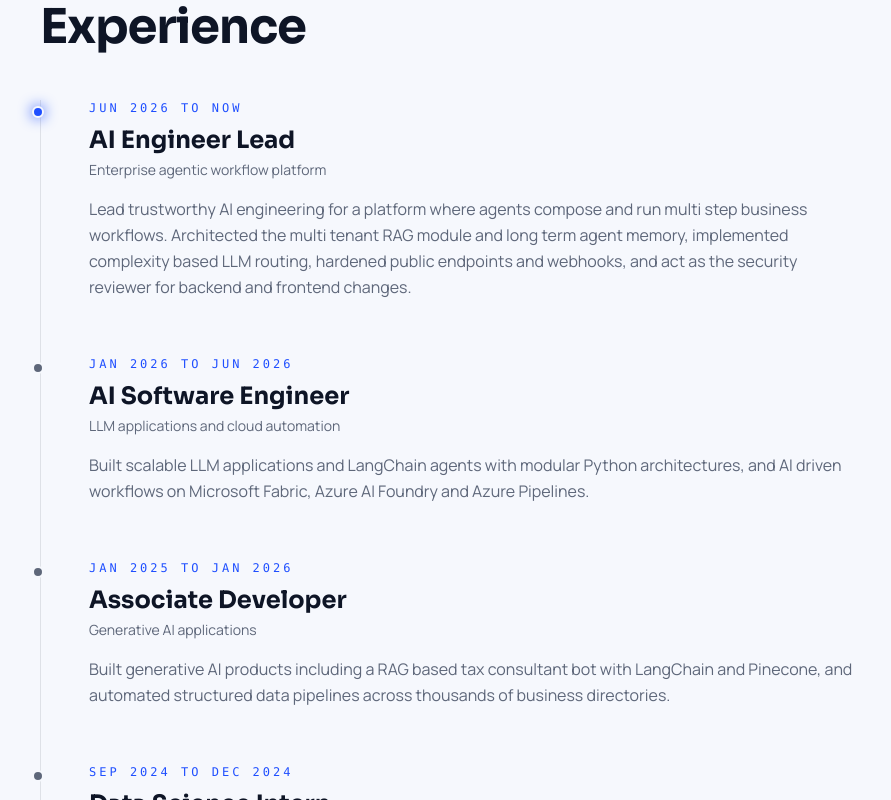
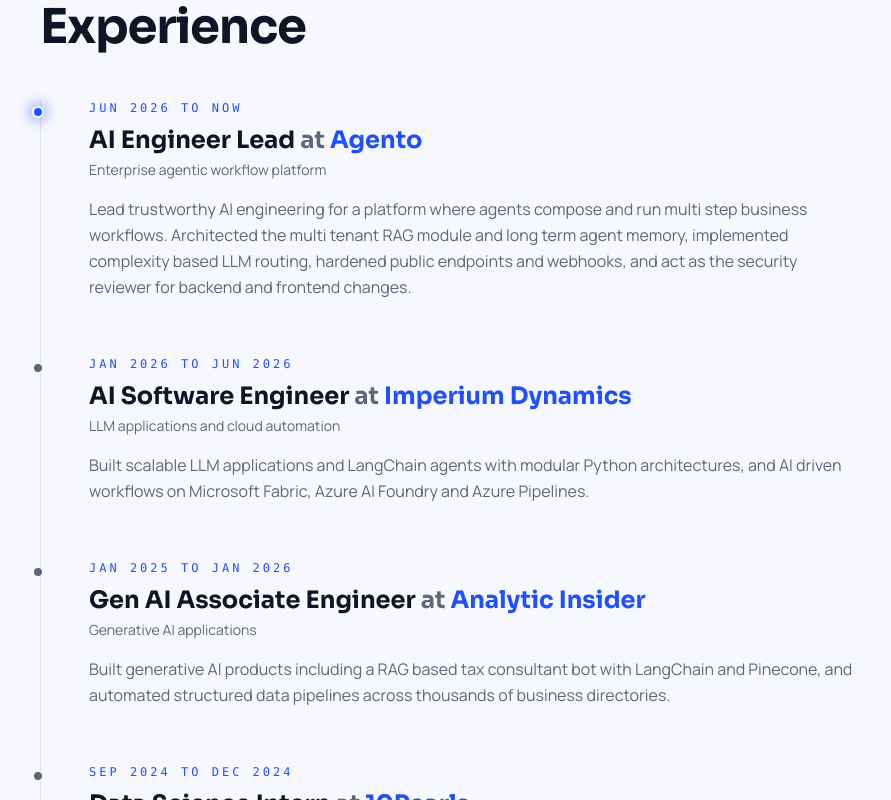
Before and after one commit to Mehdi-Abidi/My_Portfolio, a Next.js app: page / in a window 1280 px wide. Shown: the part 2000-2800 px from the top of the page, without its empty margins (0-891 px from the left). Built offline with nearby package versions, Linux system fonts and the light colour scheme.

Commit message:
Show the company for each role and retitle the Analytic Insider role to Gen AI Associate Engineer.

```diff
--- a/src/components/Experience.tsx
+++ b/src/components/Experience.tsx
@@ -14,7 +14,9 @@
             <li className="relative">
               <span className={`absolute -left-[41px] top-1.5 h-3 w-3 rounded-full border-2 border-bg md:-left-[57px] ${i === 0 ? "bg-accent shadow-[0_0_14px_var(--accent)]" : "bg-mute"}`} />
               <div className="font-mono text-xs uppercase tracking-[0.25em] text-accent">{e.period}</div>
-              <h3 className="mt-2 font-display text-2xl font-bold">{e.role}</h3>
+              <h3 className="mt-2 font-display text-2xl font-bold">
+                {e.role} <span className="text-mute">at</span> <span className="text-accent">{e.company}</span>
+              </h3>
               <div className="mt-1 text-sm text-mute">{e.where}</div>
               <p className="mt-4 max-w-3xl leading-relaxed text-mute">{e.text}</p>
             </li>
--- a/src/data/site.ts
+++ b/src/data/site.ts
@@ -226,24 +226,28 @@
   {
     period: "Jun 2026 to now",
     role: "AI Engineer Lead",
+    company: "Agento",
     where: "Enterprise agentic workflow platform",
     text: "Lead trustworthy AI engineering for a platform where agents compose and run multi step business workflows. Architected the multi tenant RAG module and long term agent memory, implemented complexity based LLM routing, hardened public endpoints and webhooks, and act as the security reviewer for backend and frontend changes.",
   },
   {
     period: "Jan 2026 to Jun 2026",
     role: "AI Software Engineer",
+    company: "Imperium Dynamics",
     where: "LLM applications and cloud automation",
     text: "Built scalable LLM applications and LangChain agents with modular Python architectures, and AI driven workflows on Microsoft Fabric, Azure AI Foundry and Azure Pipelines.",
   },
   {
     period: "Jan 2025 to Jan 2026",
-    role: "Associate Developer",
+    role: "Gen AI Associate Engineer",
+    company: "Analytic Insider",
     where: "Generative AI applications",
     text: "Built generative AI products including a RAG based tax consultant bot with LangChain and Pinecone, and automated structured data pipelines across thousands of business directories.",
   },
   {
     period: "Sep 2024 to Dec 2024",
     role: "Data Science Intern",
+    company: "10Pearls",
     where: "Forecasting and real time pipelines",
     text: "Developed an air quality prediction system with real time OpenWeather and Hopsworks pipelines, and automated CI/CD with GitHub Actions.",
   },
```
